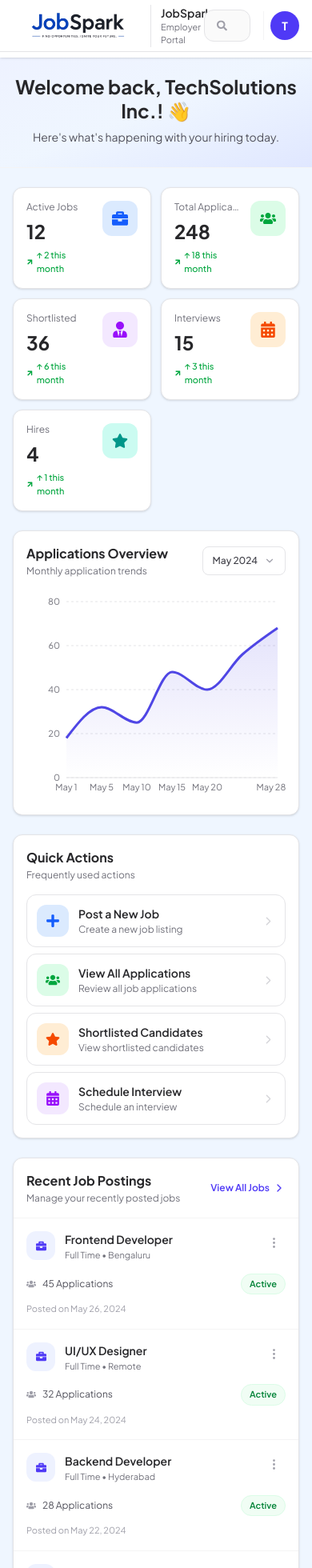
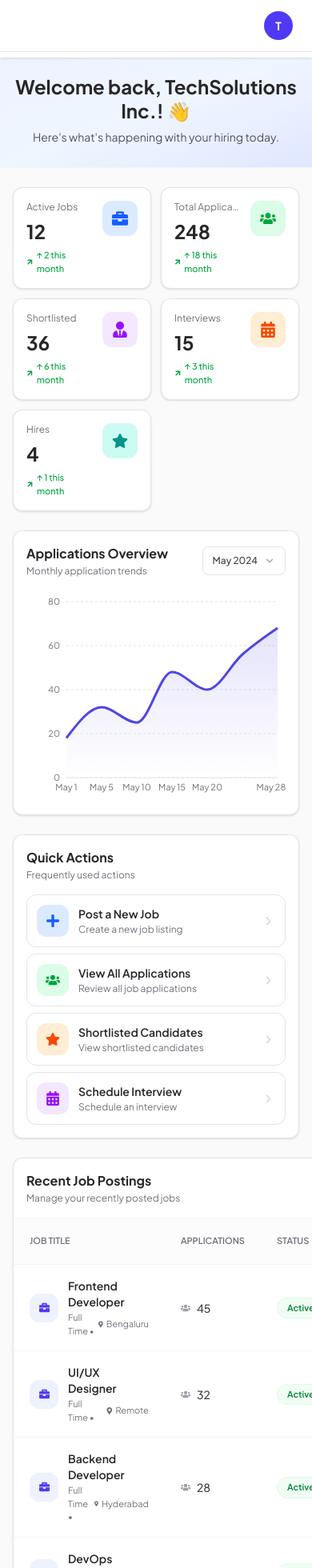
Before and after one commit to V-prince/CareerConnect, a React (Vite) app in the folder job-frontend/: page /employer/dashboard in a window 390 px wide. Shown: the top 1960 px of the page at 80% size. Built offline with nearby package versions, Linux system fonts and the light colour scheme.

Commit message:
EMp Dashboard

```diff
--- a/job-frontend/src/components/Sidebar.jsx
+++ b/job-frontend/src/components/Sidebar.jsx
@@ -16,7 +16,7 @@
 export const Sidebar = ({ isOpen, SetIsOpen }) => {
   const [user, SetUser] = useState({
     id: 1,
-    role: "user",
+    role: "employer",
   });
 
   const sideData = [
--- a/job-frontend/src/pages/employer/EmpDashboard.jsx
+++ b/job-frontend/src/pages/employer/EmpDashboard.jsx
@@ -30,9 +30,7 @@
 
 import { useNavigate } from "react-router-dom";
 
-// =========================
 // MONTHLY APPLICATION DATA
-// =========================
 
 const monthlyData = {
   "May 2024": [
@@ -76,9 +74,7 @@
   ],
 };
 
-// =========================
 // STATS
-// =========================
 
 const stats = [
   {
@@ -123,9 +119,7 @@
   },
 ];
 
-// =========================
 // RECENT JOBS
-// =========================
 
 const recentJobs = [
   {
@@ -175,9 +169,7 @@
   },
 ];
 
-// =========================
 // RECENT APPLICATIONS
-// =========================
 
 const recentApplications = [
   {
@@ -222,9 +214,7 @@
   },
 ];
 
-// =========================
 // QUICK ACTIONS
-// =========================
 
 const quickActions = [
   {
@@ -257,22 +247,12 @@
   },
 ];
 
-// =========================
-// COMPONENT
-// =========================
-
 export const EmpDashboard = () => {
   const navigate = useNavigate();
-
-  // MONTH SELECTOR
   const [period, setPeriod] = useState("May 2024");
   const [showPeriod, setShowPeriod] = useState(false);
 
   const periods = ["May 2024", "April 2024", "March 2024", "February 2024"];
-
-  // =========================
-  // STATUS COLORS
-  // =========================
 
   const statusColor = (status) => {
     switch (status.toLowerCase()) {
@@ -305,71 +285,41 @@
         return "bg-zinc-50 text-zinc-600 border border-zinc-200";
     }
   };
-
-  // =========================
   // CURRENT CHART DATA
-  // =========================
 
   const currentData = monthlyData[period] || monthlyData["May 2024"];
 
   return (
-    <div className="min-h-screen bg-blue-50">
+    <div className="min-h-screen bg-zinc-50">
       {/* =========================
           TOP HEADER
       ========================= */}
 
       <header className="bg-white border-b border-zinc-200 sticky top-0 z-30">
-        <div className="max-w-[1400px] mx-auto px-4 md:px-6 lg:px-8 h-16 flex items-center gap-4">
-          {/* LOGO */}
-          <div className="flex items-center gap-3">
-            <img
-              src="/images/logo.png"
-              alt="JobSpark"
-              className="w-40 h-auto object-contain"
-            />
-
-            <div className="border-l border-zinc-200 pl-3">
-              <p className="text-sm font-semibold text-zinc-800">JobSpark</p>
-              <p className="text-[11px] text-zinc-500">Employer Portal</p>
-            </div>
-          </div>
-
-          {/* SEARCH */}
-          <div className="flex-1 max-w-2xl mx-auto">
-            <div className="relative">
-              <FaSearch
-                className="absolute left-4 top-1/2 -translate-y-1/2 text-zinc-400"
-                size={13}
-              />
-
-              <input
-                type="text"
-                placeholder="Search for candidates, jobs, applications..."
-                className="w-full h-10 rounded-xl bg-zinc-50 border border-zinc-200 pl-10 pr-4 text-xs md:text-sm text-zinc-700 outline-none transition focus:border-indigo-500 focus:bg-white focus:ring-2 focus:ring-indigo-100"
-              />
-            </div>
-          </div>
-
-          {/* PROFILE ONLY */}
-          <div className="flex items-center gap-2 md:gap-3 pl-2 border-l border-zinc-100">
-            <div className="w-9 h-9 md:w-10 md:h-10 rounded-full bg-indigo-600 text-white flex items-center justify-center font-bold text-sm">
+        <div className="max-w-[1400px] mx-auto px-4 md:px-6 lg:px-8 h-16 flex items-center justify-end">
+          {/* PROFILE */}
+          <div
+            onClick={() => navigate("/employer/profile")}
+            className="flex items-center gap-2 md:gap-3 cursor-pointer rounded-xl px-2 py-1.5 hover:bg-zinc-50 transition"
+          >
+            {/* Profile Avatar */}
+            <div className="w-9 h-9 md:w-10 md:h-10 rounded-full bg-indigo-600 text-white flex items-center justify-center font-bold text-sm shrink-0">
               T
             </div>
 
+            {/* Profile Details */}
             <div className="hidden sm:block leading-tight">
-              <h2 className="text-sm font-bold text-zinc-800">
+              <p className="text-sm font-semibold text-zinc-800">
                 TechSolutions Inc.
-              </h2>
+              </p>
 
-              <p className="text-[11px] text-zinc-500">Employer</p>
+              <p className="text-[11px] text-zinc-500 mt-0.5">Employer</p>
             </div>
           </div>
         </div>
       </header>
 
-      {/* =========================
-          HERO
-      ========================= */}
+      {/* HERO */}
 
       <section className="bg-gradient-to-br from-indigo-50 via-blue-50 to-indigo-100 py-7 md:py-9 border-b border-zinc-100">
         <div className="max-w-[1400px] mx-auto px-4 md:px-6 lg:px-8">
@@ -385,15 +335,11 @@
         </div>
       </section>
 
-      {/* =========================
-          DASHBOARD BODY
-      ========================= */}
+      {/* DASHBOARD BODY */}
 
       <section className="py-6 md:py-8">
         <div className="max-w-[1400px] mx-auto px-4 md:px-6 lg:px-8">
-          {/* =========================
-              STATS
-          ========================= */}
+          {/* STATS */}
 
           <div className="grid grid-cols-2 sm:grid-cols-3 xl:grid-cols-5 gap-3 md:gap-4 mb-6 md:mb-7">
             {stats.map((stat) => {
@@ -431,10 +377,8 @@
             })}
           </div>
 
-          {/* =========================
-              APPLICATION OVERVIEW
-              KEEP THIS CHART
-          ========================= */}
+          {/* APPLICATION OVERVIEW
+              KEEP THIS CHART*/}
 
           <div className="bg-white rounded-xl border border-zinc-200 shadow-sm p-4 md:p-5 mb-6 md:mb-7">
             <div className="flex items-center justify-between mb-5 md:mb-6">
@@ -567,9 +511,7 @@
             </div>
           </div>
 
-          {/* =========================
-              QUICK ACTIONS
-          ========================= */}
+          {/* QUICK ACTIONS */}
 
           <div className="bg-white rounded-xl border border-zinc-200 shadow-sm p-4 md:p-5 mb-6 md:mb-7">
             <div className="mb-4 md:mb-5">
@@ -618,14 +560,8 @@
             </div>
           </div>
 
-          {/* =========================
-              RECENT JOBS + APPLICATIONS
-          ========================= */}
-
           <div className="grid xl:grid-cols-3 gap-5 md:gap-6">
-            {/* =========================
-                RECENT JOB POSTINGS
-            ========================= */}
+            {/* RECENT JOB POSTINGS*/}
 
             <div className="xl:col-span-2 bg-white rounded-xl border border-zinc-200 shadow-sm">
               <div className="flex items-center justify-between p-4 md:p-5 border-b border-zinc-100">
@@ -648,9 +584,7 @@
                 </button>
               </div>
 
-              {/* DESKTOP TABLE */}
-
-              <div className="hidden md:block overflow-x-auto">
+              <div className="overflow-x-auto">
                 <table className="w-full">
                   <thead>
                     <tr className="border-b border-zinc-100 bg-zinc-50/50">
@@ -736,63 +670,9 @@
                   </tbody>
                 </table>
               </div>
-
-              {/* MOBILE */}
-
-              <div className="md:hidden divide-y divide-zinc-100">
-                {recentJobs.map((job) => (
-                  <div key={job.id} className="p-4">
-                    <div className="flex items-start justify-between gap-3">
-                      <div className="flex items-start gap-3">
-                        <div className="w-9 h-9 rounded-xl bg-indigo-50 text-indigo-600 flex items-center justify-center shrink-0">
-                          <FaBriefcase size={13} />
-                        </div>
-
-                        <div>
-                          <h3 className="font-semibold text-sm text-zinc-800">
-                            {job.title}
-                          </h3>
-
-                          <p className="text-[11px] text-zinc-500 mt-0.5">
-                            {job.type} • {job.location}
-                          </p>
-                        </div>
-                      </div>
-
-                      <button className="p-1.5 rounded-lg hover:bg-zinc-100">
-                        <MoreVertical size={17} className="text-zinc-400" />
-                      </button>
-                    </div>
-
-                    <div className="flex items-center justify-between mt-3.5">
-                      <div className="flex items-center gap-2">
-                        <FaUsers size={12} className="text-zinc-400" />
-
-                        <span className="text-xs text-zinc-600">
-                          {job.applications} Applications
-                        </span>
-                      </div>
-
-                      <span
-                        className={`px-2.5 py-1 rounded-full text-[11px] font-semibold ${statusColor(
-                          job.status,
-                        )}`}
-                      >
-                        {job.status}
-                      </span>
-                    </div>
-
-                    <p className="text-[11px] text-zinc-400 mt-2.5">
-                      Posted on {job.date}
-                    </p>
-                  </div>
-                ))}
-              </div>
             </div>
 
-            {/* =========================
-                RECENT APPLICATIONS
-            ========================= */}
+            {/* RECENT APPLICATIONS */}
 
             <div className="bg-white rounded-xl border border-zinc-200 shadow-sm p-4 md:p-5">
               <div className="flex items-center justify-between mb-4 md:mb-5">
```
